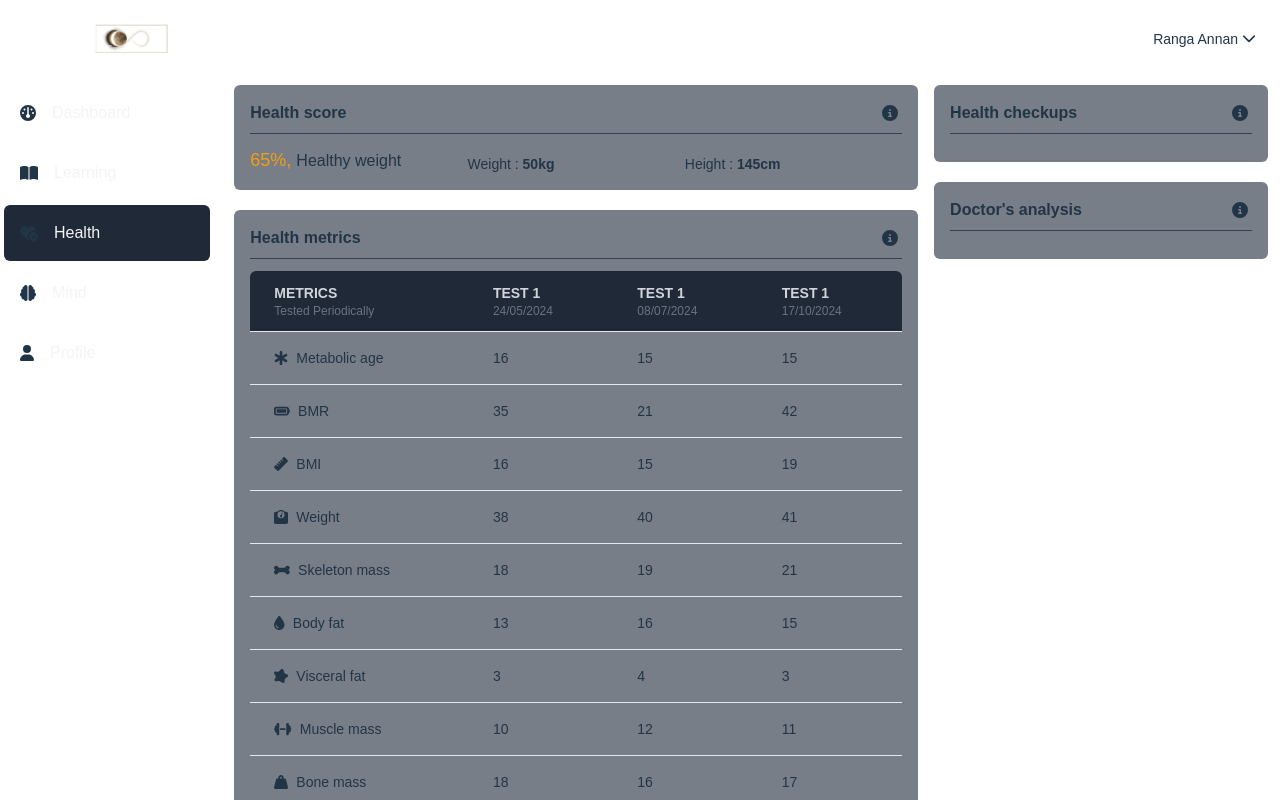
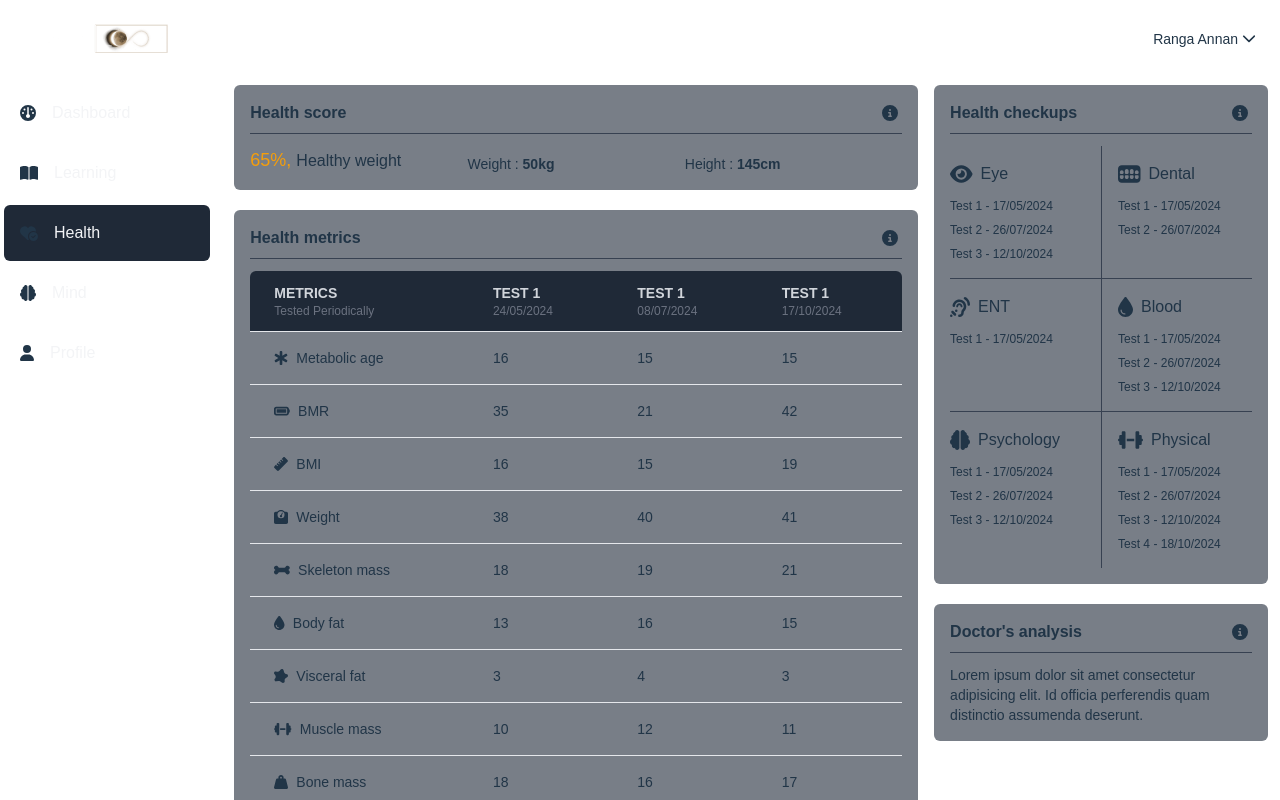
Before and after one commit to pakhilnair/did-blp-react, a React (Vite) app: page /health in a window 1280 px wide. Shown: the top 800 px of the page. Built offline with nearby package versions, Linux system fonts and the light colour scheme.

Commit message:
CompletedHealth page.

```diff
--- /dev/null
+++ b/src/components/HealthCheckupCard.jsx
@@ -0,0 +1,30 @@
+import { FontAwesomeIcon } from "@fortawesome/react-fontawesome";
+
+const HealthCheckupCard = ({ healthCheckupData }) => {
+  return (
+    <>
+      {healthCheckupData.map((checkup, index) => (
+        <div
+          className={`py-4 border-gray-700 ${
+            index % 2 !== 0 ? "border-l px-4" : ""
+          } ${index > 1 ? "border-t" : ""}`}
+          key={index}
+        >
+          <div className="flex items-center justify-start">
+            <FontAwesomeIcon icon={checkup.icon} size="lg" className="mr-2" />
+            <p>{checkup.checkup}</p>
+          </div>
+          <div className="mt-3 space-y-2">
+            {checkup.dates.map((date, index) => (
+              <p key={index} className="text-xs">
+                {date}
+              </p>
+            ))}
+          </div>
+        </div>
+      ))}
+    </>
+  );
+};
+
+export default HealthCheckupCard;
--- /dev/null
+++ b/src/data/healthCheckupsData.js
@@ -0,0 +1,61 @@
+import {
+  faTeeth,
+  faEye,
+  faEarListen,
+  faDroplet,
+  faBrain,
+  faDumbbell,
+} from "@fortawesome/free-solid-svg-icons";
+
+export const healthCheckupData = [
+  {
+    icon: faEye,
+    checkup: "Eye",
+    dates: [
+      "Test 1 - 17/05/2024",
+      "Test 2 - 26/07/2024",
+      "Test 3 - 12/10/2024",
+    ],
+  },
+  {
+    icon: faTeeth,
+    checkup: "Dental",
+    dates: ["Test 1 - 17/05/2024", "Test 2 - 26/07/2024"],
+  },
+  {
+    icon: faEarListen,
+    checkup: "ENT",
+    dates: ["Test 1 - 17/05/2024"],
+  },
+  {
+    icon: faDroplet,
+    checkup: "Blood",
+    dates: [
+      "Test 1 - 17/05/2024",
+      "Test 2 - 26/07/2024",
+      "Test 3 - 12/10/2024",
+    ],
+  },
+  {
+    icon: faBrain,
+    checkup: "Psychology",
+    dates: [
+      "Test 1 - 17/05/2024",
+      "Test 2 - 26/07/2024",
+      "Test 3 - 12/10/2024",
+    ],
+  },
+  {
+    icon: faDumbbell,
+    checkup: "Physical",
+    dates: [
+      "Test 1 - 17/05/2024",
+      "Test 2 - 26/07/2024",
+      "Test 3 - 12/10/2024",
+      "Test 4 - 18/10/2024",
+    ],
+  },
+];
+
+export const doctorAnalysis =
+  "Lorem ipsum dolor sit amet consectetur adipisicing elit. Id officia perferendis quam distinctio assumenda deserunt.";
--- a/src/pages/Health.jsx
+++ b/src/pages/Health.jsx
@@ -1,6 +1,9 @@
+import { FontAwesomeIcon } from "@fortawesome/react-fontawesome";
 import Card from "../components/Card";
 import HealthScoreTable from "../components/HealthScoreTable";
 import { testDates, tableData } from "../data/HealthScoreTableData";
+import { doctorAnalysis, healthCheckupData } from "../data/healthCheckupsData";
+import HealthCheckupCard from "../components/HealthCheckupCard";
 
 const Health = () => {
   return (
@@ -39,12 +42,18 @@ const Health = () => {
           title="Health checkups"
           tooltipText="Lorem ipsum dolor sit amet consectetur adipisicing elit. Id officia perferendis
           quam distinctio assumenda deserunt."
-        ></Card>
+        >
+          <div className="grid grid-cols-2">
+            <HealthCheckupCard healthCheckupData={healthCheckupData} />
+          </div>
+        </Card>
         <Card
           title="Doctor's analysis"
           tooltipText="Lorem ipsum dolor sit amet consectetur adipisicing elit. Id officia perferendis
           quam distinctio assumenda deserunt."
-        ></Card>
+        >
+          <p className="text-sm">{doctorAnalysis}</p>
+        </Card>
       </div>
     </div>
   );
```
